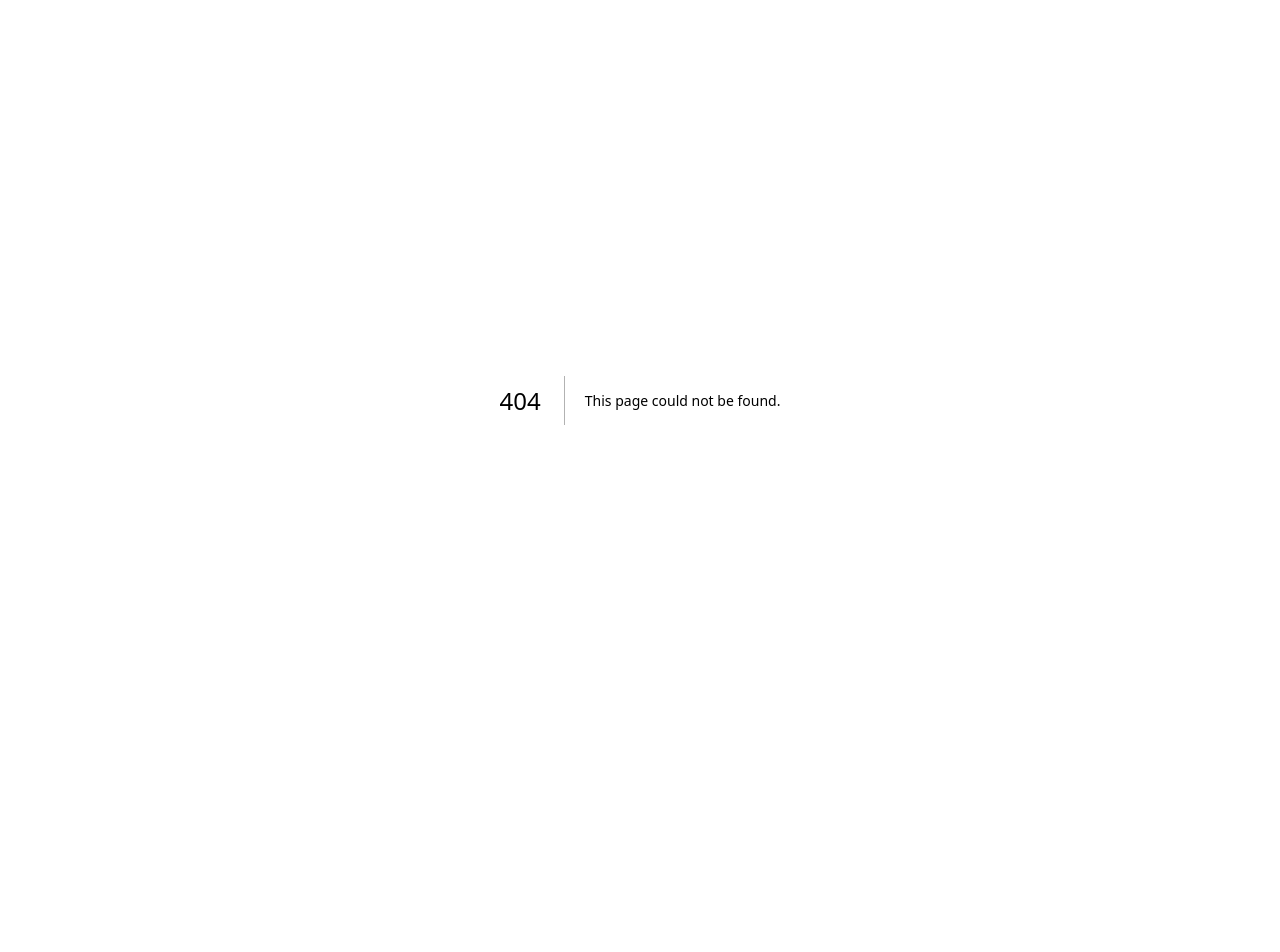
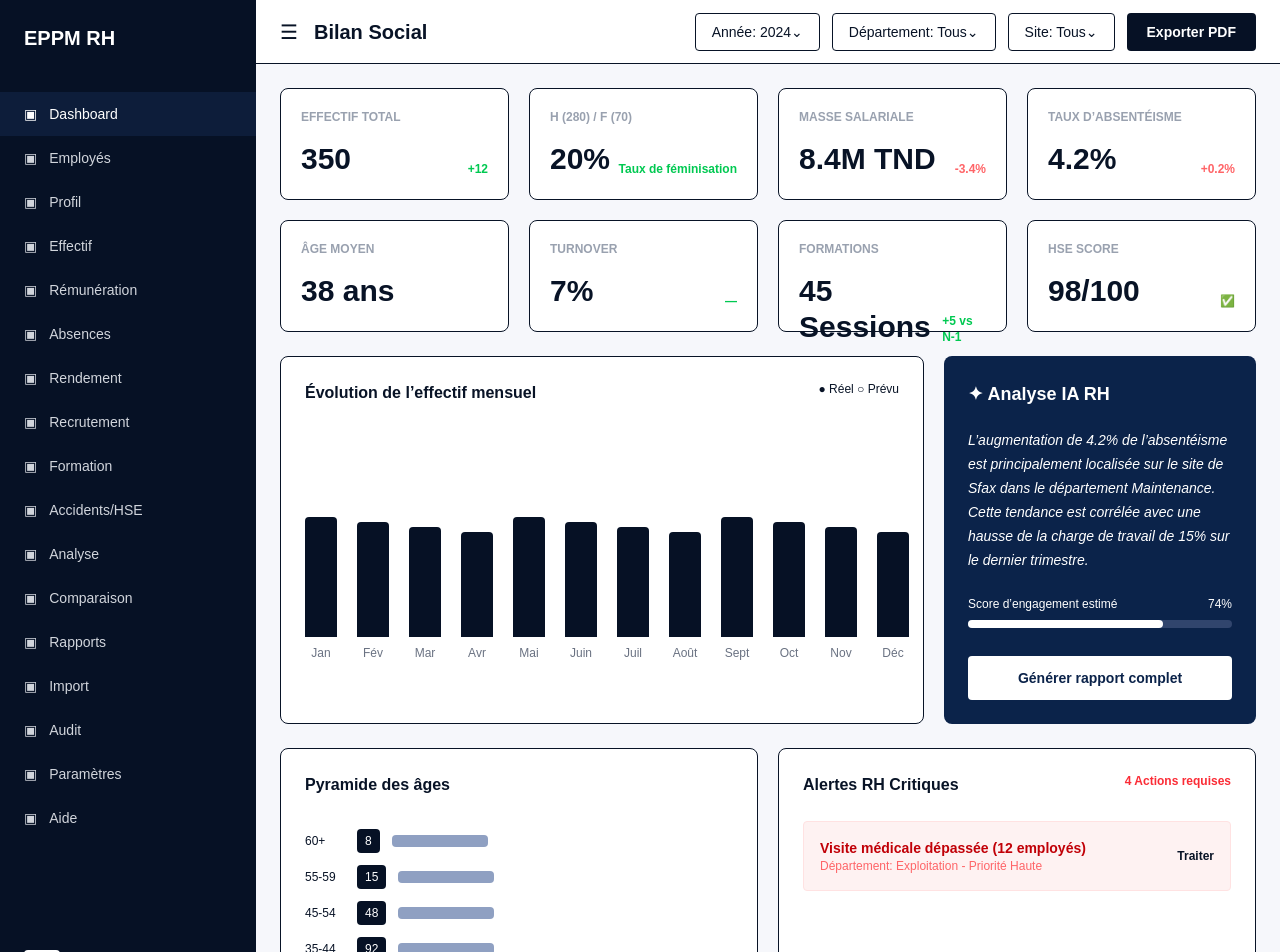
Before and after one commit to lindajerbi58-create/bilan-social-softic, a Next.js app: page /dashboard in a window 1280 px wide. Before the commit this address had no page. Shown: the top 952 px of the page. Before the commit the page ends 800 px from the top, so only its background shows below. Built offline with nearby package versions, Linux system fonts and the light colour scheme.

Commit message:
Ajout dashboard bilan social

```diff
--- /dev/null
+++ b/app/dashboard/page.tsx
@@ -0,0 +1,202 @@
+export default function DashboardPage() {
+  const menu = [
+    "Dashboard",
+    "Employés",
+    "Profil",
+    "Effectif",
+    "Rémunération",
+    "Absences",
+    "Rendement",
+    "Recrutement",
+    "Formation",
+    "Accidents/HSE",
+    "Analyse",
+    "Comparaison",
+    "Rapports",
+    "Import",
+    "Audit",
+    "Paramètres",
+    "Aide",
+  ];
+
+  return (
+    <main className="min-h-screen bg-[#f6f7fb] flex text-[#081326]">
+      <aside className="w-64 bg-[#061125] text-white min-h-screen flex flex-col justify-between">
+        <div>
+          <h1 className="text-xl font-bold p-6">EPPM RH</h1>
+
+          <nav className="mt-4">
+            {menu.map((item) => (
+              <div
+                key={item}
+                className={`px-6 py-3 text-sm flex items-center gap-3 ${
+                  item === "Dashboard"
+                    ? "bg-[#0d1d3a]"
+                    : "text-gray-300 hover:bg-[#0d1d3a]"
+                }`}
+              >
+                <span>▣</span>
+                {item}
+              </div>
+            ))}
+          </nav>
+        </div>
+
+        <div className="p-6 flex items-center gap-3">
+          <div className="w-9 h-9 rounded bg-white text-[#061125] flex items-center justify-center font-bold">
+            JD
+          </div>
+          <div>
+            <p className="text-sm font-bold">Jean Dupont</p>
+            <p className="text-xs text-gray-400">RH Directeur</p>
+          </div>
+        </div>
+      </aside>
+
+      <section className="flex-1">
+        <header className="h-16 bg-white border-b flex items-center justify-between px-6">
+          <div className="flex items-center gap-4">
+            <span className="text-xl">☰</span>
+            <h2 className="text-xl font-bold">Bilan Social</h2>
+          </div>
+
+          <div className="flex gap-3">
+            <button className="border px-4 py-2 rounded text-sm">Année: 2024⌄</button>
+            <button className="border px-4 py-2 rounded text-sm">Département: Tous⌄</button>
+            <button className="border px-4 py-2 rounded text-sm">Site: Tous⌄</button>
+            <button className="bg-[#061125] text-white px-5 py-2 rounded text-sm font-bold">
+              Exporter PDF
+            </button>
+          </div>
+        </header>
+
+        <div className="p-6">
+          <div className="grid grid-cols-4 gap-5">
+            <Kpi title="EFFECTIF TOTAL" value="350" note="+12" />
+            <Kpi title="H (280) / F (70)" value="20%" note="Taux de féminisation" />
+            <Kpi title="MASSE SALARIALE" value="8.4M TND" note="-3.4%" red />
+            <Kpi title="TAUX D’ABSENTÉISME" value="4.2%" note="+0.2%" red />
+            <Kpi title="ÂGE MOYEN" value="38 ans" note="" />
+            <Kpi title="TURNOVER" value="7%" note="—" />
+            <Kpi title="FORMATIONS" value="45 Sessions" note="+5 vs N-1" />
+            <Kpi title="HSE SCORE" value="98/100" note="✅" />
+          </div>
+
+          <div className="grid grid-cols-3 gap-5 mt-6">
+            <div className="col-span-2 bg-white rounded-lg border p-6">
+              <div className="flex justify-between">
+                <h3 className="font-bold">Évolution de l’effectif mensuel</h3>
+                <p className="text-xs">● Réel ○ Prévu</p>
+              </div>
+
+              <div className="flex items-end gap-5 h-56 mt-8">
+                {["Jan", "Fév", "Mar", "Avr", "Mai", "Juin", "Juil", "Août", "Sept", "Oct", "Nov", "Déc"].map(
+                  (m, i) => (
+                    <div key={m} className="flex flex-col items-center gap-2 flex-1">
+                      <div
+                        className="w-8 bg-[#061125] rounded-t"
+                        style={{ height: `${120 - (i % 4) * 5}px` }}
+                      />
+                      <span className="text-xs text-gray-500">{m}</span>
+                    </div>
+                  )
+                )}
+              </div>
+            </div>
+
+            <div className="bg-[#0b234a] text-white rounded-lg p-6">
+              <h3 className="font-bold text-lg">✦ Analyse IA RH</h3>
+              <p className="text-sm italic mt-5 leading-6">
+                L’augmentation de 4.2% de l’absentéisme est principalement
+                localisée sur le site de Sfax dans le département Maintenance.
+                Cette tendance est corrélée avec une hausse de la charge de
+                travail de 15% sur le dernier trimestre.
+              </p>
+
+              <div className="mt-6">
+                <div className="flex justify-between text-xs">
+                  <span>Score d’engagement estimé</span>
+                  <span>74%</span>
+                </div>
+                <div className="h-2 bg-[#31456d] rounded mt-2">
+                  <div className="h-2 bg-white rounded w-[74%]" />
+                </div>
+              </div>
+
+              <button className="w-full bg-white text-[#0b234a] rounded py-3 mt-7 font-bold text-sm">
+                Générer rapport complet
+              </button>
+            </div>
+          </div>
+
+          <div className="grid grid-cols-2 gap-5 mt-6">
+            <div className="bg-white rounded-lg border p-6">
+              <h3 className="font-bold">Pyramide des âges</h3>
+              <div className="mt-8 space-y-3">
+                <AgeBar label="60+" value="8" />
+                <AgeBar label="55-59" value="15" />
+                <AgeBar label="45-54" value="48" />
+                <AgeBar label="35-44" value="92" />
+              </div>
+            </div>
+
+            <div className="bg-white rounded-lg border p-6">
+              <div className="flex justify-between">
+                <h3 className="font-bold">Alertes RH Critiques</h3>
+                <span className="text-red-500 text-xs font-bold">
+                  4 Actions requises
+                </span>
+              </div>
+
+              <div className="bg-red-50 border border-red-100 rounded mt-6 p-4 flex justify-between">
+                <div>
+                  <p className="font-bold text-sm text-red-700">
+                    Visite médicale dépassée (12 employés)
+                  </p>
+                  <p className="text-xs text-red-400">
+                    Département: Exploitation - Priorité Haute
+                  </p>
+                </div>
+                <button className="text-xs font-bold">Traiter</button>
+              </div>
+            </div>
+          </div>
+        </div>
+      </section>
+    </main>
+  );
+}
+
+function Kpi({
+  title,
+  value,
+  note,
+  red = false,
+}: {
+  title: string;
+  value: string;
+  note: string;
+  red?: boolean;
+}) {
+  return (
+    <div className="bg-white rounded-lg border p-5 h-28">
+      <p className="text-xs text-gray-400 font-bold">{title}</p>
+      <div className="flex items-end justify-between mt-4">
+        <h3 className="text-3xl font-bold">{value}</h3>
+        <span className={`text-xs font-bold ${red ? "text-red-400" : "text-green-500"}`}>
+          {note}
+        </span>
+      </div>
+    </div>
+  );
+}
+
+function AgeBar({ label, value }: { label: string; value: string }) {
+  return (
+    <div className="flex items-center gap-3">
+      <span className="w-10 text-xs">{label}</span>
+      <span className="bg-[#061125] text-white text-xs px-2 py-1 rounded">{value}</span>
+      <div className="h-3 bg-[#8fa0c2] rounded w-24" />
+    </div>
+  );
+}
--- a/app/page.tsx
+++ b/app/page.tsx
@@ -97,6 +97,7 @@ export default function LoginPage() {
   href="/dashboard"
   className="block text-center w-full bg-[#0b234a] text-white font-bold text-lg rounded mt-4 py-3 shadow-md"
 >
+
   Se connecter
 </a>
 <p className="text-sm text-gray-600 mt-6 text-center">
```
